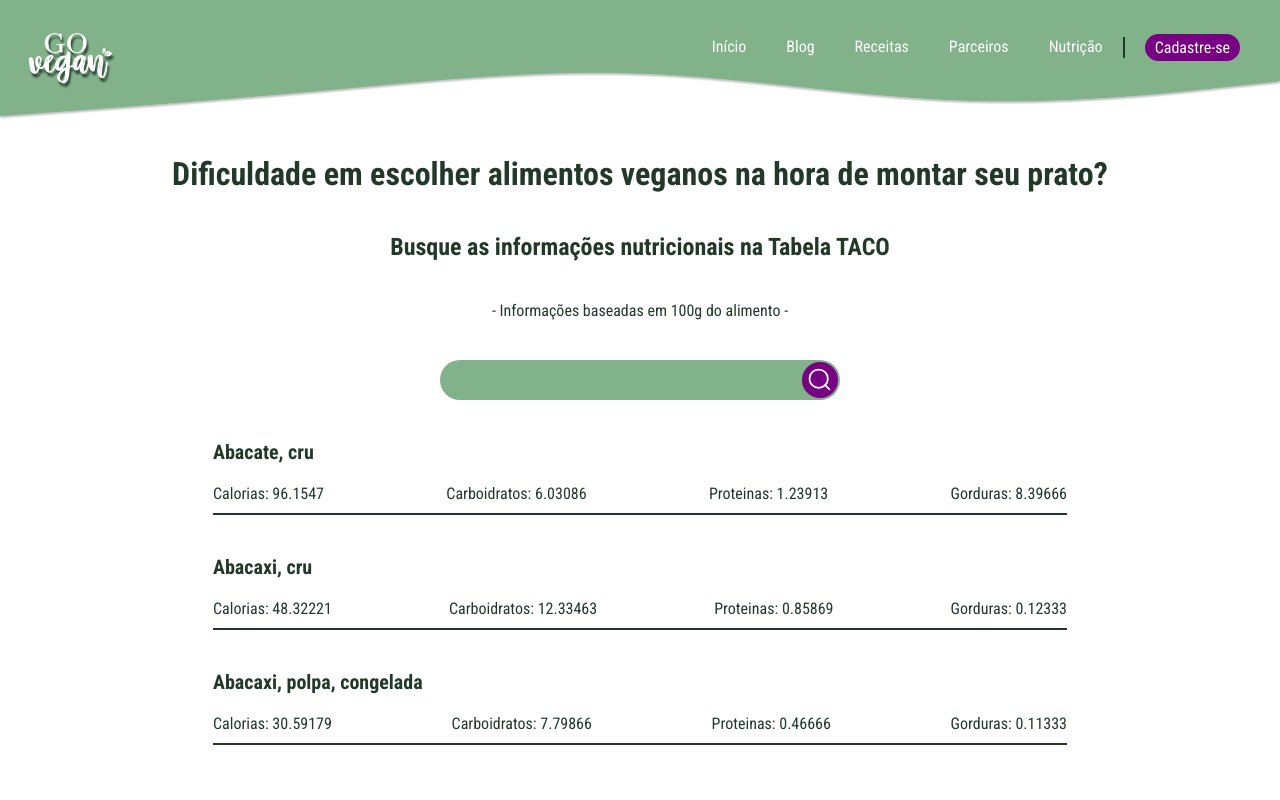
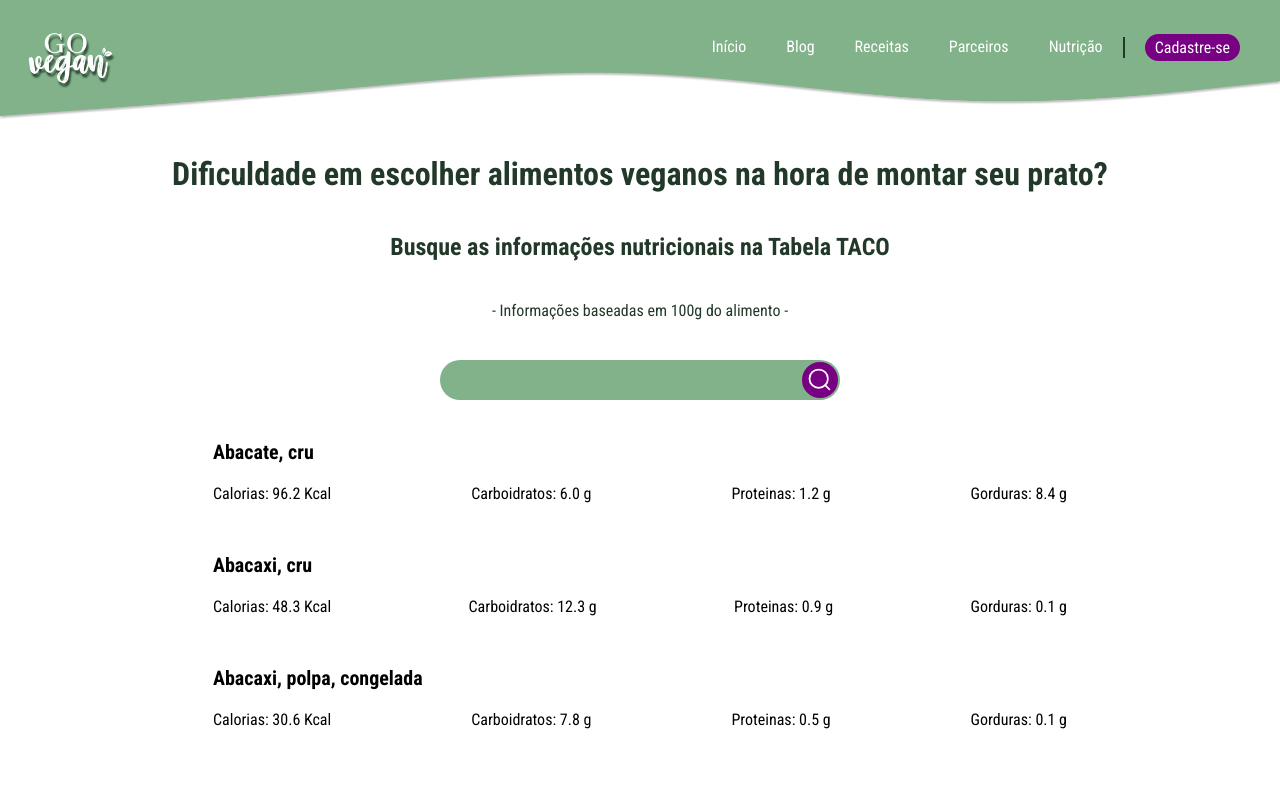
Before and after one commit to julianasinnott/goVegan, a React (Vite) app: page /nutricao in a window 1280 px wide. Shown: the top 800 px of the page. Built offline with nearby package versions, Linux system fonts and the light colour scheme.

Commit message:
feat: implements nutrition page components

```diff
--- a/src/Routes/NutritionPage/components/FoodCard/index.css
+++ b/src/Routes/NutritionPage/components/FoodCard/index.css
@@ -3,7 +3,7 @@
   display: flex;
   flex-direction: column;
   gap: 20px;
-  color: var(--dark-green);
+  color: var(--secundary);
 }
 
 .food-name {
@@ -17,5 +17,5 @@
   justify-content: space-between;
   gap: 40px;
   padding-bottom: 10px;
-  border-bottom: 2px solid var(--dark-green);
+  border-bottom: 2px solid var(--secundary);
 }
--- a/src/Routes/NutritionPage/components/FoodCard/index.jsx
+++ b/src/Routes/NutritionPage/components/FoodCard/index.jsx
@@ -5,10 +5,10 @@ export function FoodCard({tableItem}) {
     <div className="food-card">
       <p className='food-name'>{tableItem.Descricao}</p>
       <div className="food-card__info">
-        <span>Calorias: {tableItem.Energia}</span>
-        <span>Carboidratos: {tableItem.CHO}</span>
-        <span>Proteinas: {tableItem.Proteina}</span>
-        <span>Gorduras: {tableItem.Lipideos}</span>
+        <span>Calorias: {tableItem.Energia.toFixed(1)} Kcal</span>
+        <span>Carboidratos: {tableItem.CHO.toFixed(1)} g</span>
+        <span>Proteinas: {tableItem.Proteina.toFixed(1)} g</span>
+        <span>Gorduras: {tableItem.Lipideos.toFixed(1)} g</span>
       </div>
     </div>
   )
--- a/src/Routes/NutritionPage/index.css
+++ b/src/Routes/NutritionPage/index.css
@@ -1,4 +1,4 @@
-.main {
+.nutrition__main {
   display: flex;
   flex-direction: column;
   align-items: center;
--- a/src/Routes/NutritionPage/index.jsx
+++ b/src/Routes/NutritionPage/index.jsx
@@ -34,7 +34,7 @@ export function NutritionPage() {
   return(
     <div>
       <Header />
-      <main className="main">
+      <main className="nutrition__main">
         <h1 className="nutrition__title">
           Dificuldade em escolher alimentos veganos na hora de montar seu prato?
         </h1>
```
Also changed, not shown: public/assets/img-food-mock.png (added).
